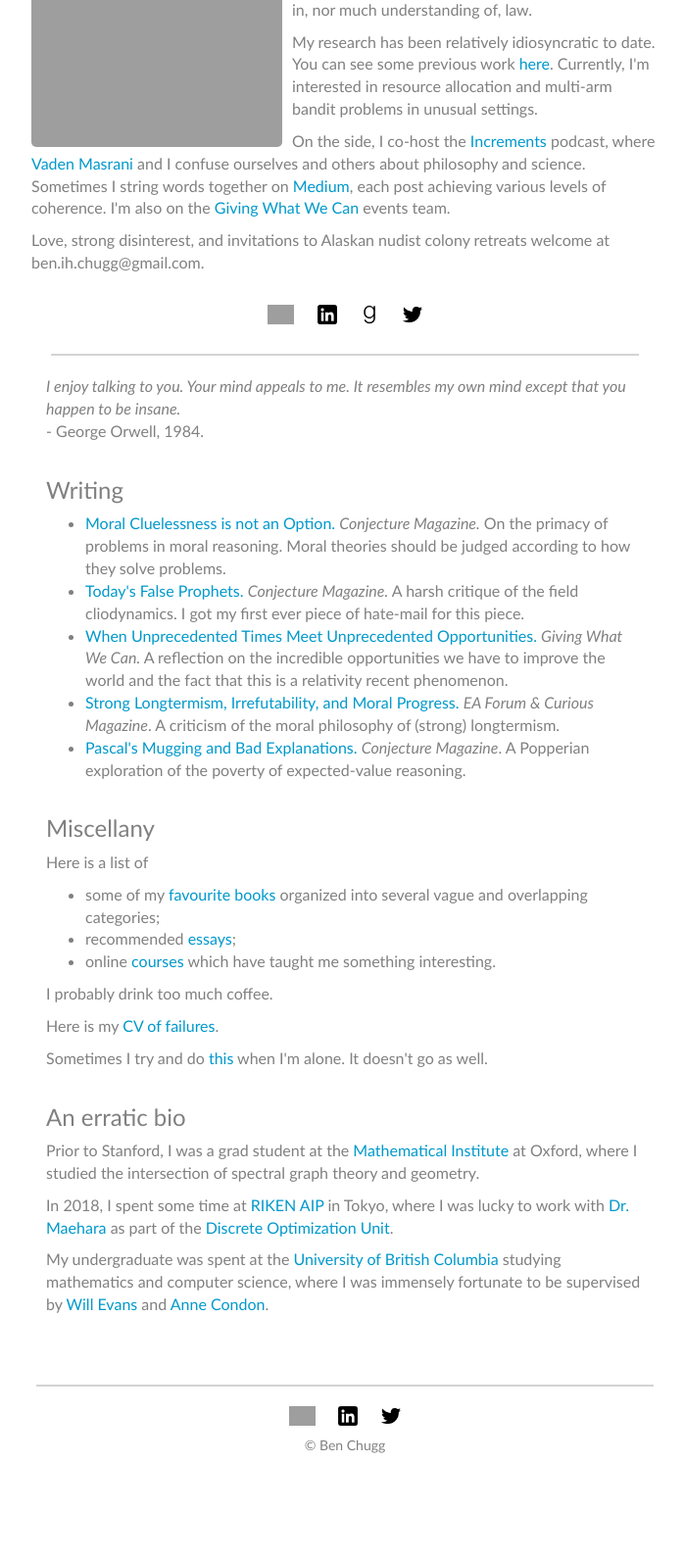
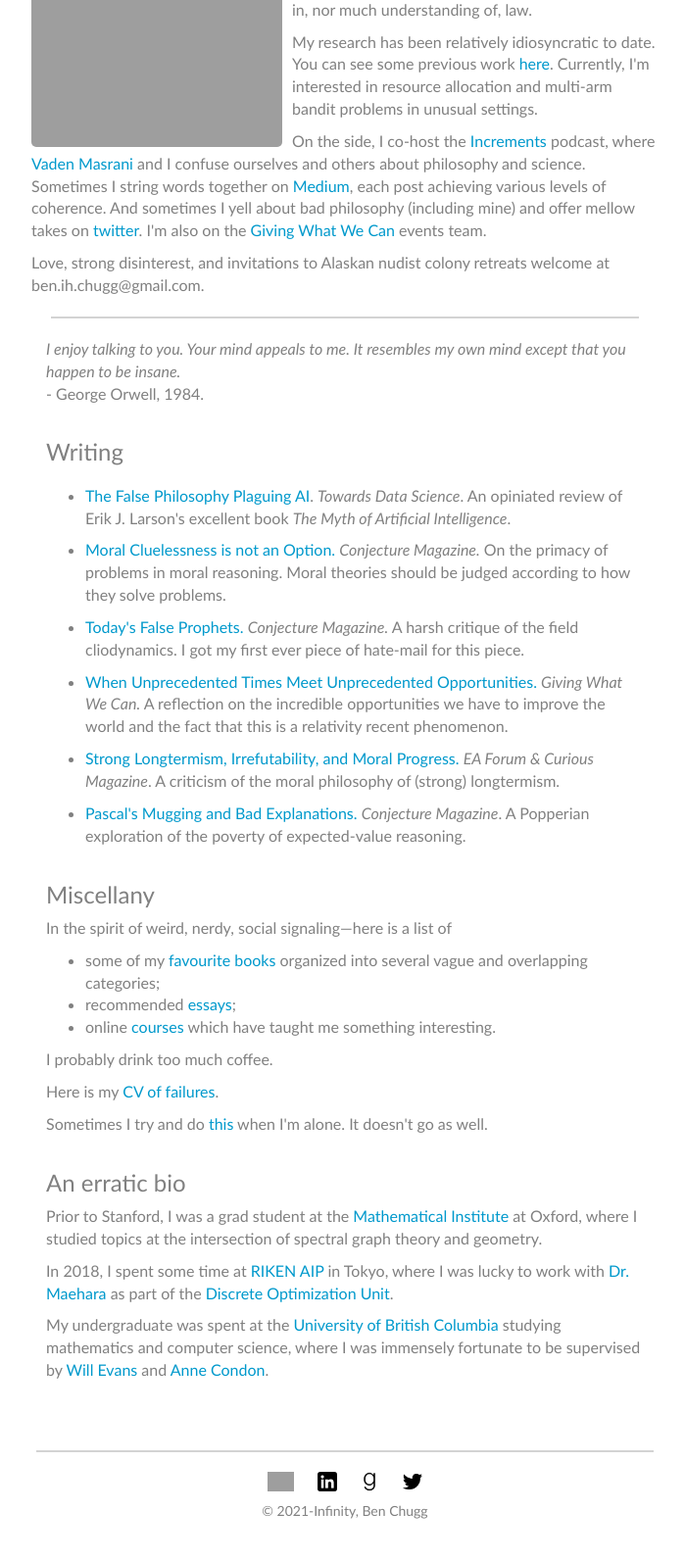
Before and after one commit to bchugg/bchugg.github.io, a PHP site: page / in a window 1280 px wide. Shown: the part 174-1766 px from the top of the page at 98% size, without its empty margins (288-987 px from the left). Before the commit the page ends 1657 px from the top, so only its background shows below. Run offline with PHP 8.4, Linux system fonts and the light colour scheme; some libraries are stand-ins or nearby versions; grey boxes are pictures that could not be loaded.

Commit message:
malicious malpotent mayhem

```diff
--- a/assets/stylesheets/main.css
+++ b/assets/stylesheets/main.css
@@ -106,8 +106,11 @@ html {
 .main-body h4, .main-body p {
   font-size: 12pt;
 }
-.main-body ul li {
+.main-body li {
   font-size: 12pt;
+}
+.main-body #writing li {
+  padding-top: 10px;
 }
 .main-body h2, .main-body h3 {
   color: gray;
--- a/assets/stylesheets/main.scss
+++ b/assets/stylesheets/main.scss
@@ -116,7 +116,7 @@ html {
 }
 
 // --------------------------------------
-// MAIN PAGE BODIES
+// MAIN PAGE
 // --------------------------------------
 
 .main-body {
@@ -131,10 +131,14 @@ html {
 	h4, p  {
 		font-size: $global_font_size;
 	}
-	ul {
+	li {
+		font-size: $global_font_size;
+	}
+	#writing {
 		li {
-			font-size: $global_font_size;
+			padding-top: 10px;
 		}
+
 	}
 	h2,h3 {
 		color: gray;
--- a/index.html
+++ b/index.html
@@ -46,20 +46,19 @@
 				</p>
 
 				<p>On the side, I co-host the <a href="https://www.incrementspodcast.com/" ref='nofollow'>Increments</a> podcast, where <a href="https://vmasrani.github.io/">Vaden Masrani</a> and I confuse ourselves and others about philosophy and science.
-					Sometimes I string words together on <a href="https://benchugg.medium.com/">Medium</a>, each post achieving various levels of coherence. I'm also on the <a href="https://www.givingwhatwecan.org/" rel='nofollow'>Giving What We Can</a> events team.
+					Sometimes I string words together on <a href="https://benchugg.medium.com/">Medium</a>, each post achieving various levels of coherence. And sometimes I yell about bad philosophy (including  mine) and offer mellow takes on <a href="https://twitter.com/BennyChugg" rel='nofollow'>twitter</a>.  I'm also on the <a href="https://www.givingwhatwecan.org/" rel='nofollow'>Giving What We Can</a> events team.
 				</p>
 
 				<p>Love, strong disinterest, and invitations to Alaskan nudist colony retreats welcome at ben.ih.chugg@gmail.com. </p>
 
-				<div class='text-center links'>
+				<!-- <div class='text-center links'>
 
 		 				 <a href="https://github.com/bchugg" rel='nofollow'><img src="./assets/images/github.png"></a>
 		 				 <a href="https://www.linkedin.com/in/ben-chugg-3a4616aa/" rel='nofollow'><img src="./assets/images/linkedin.png"></a>
 		 				 <a href="https://www.goodreads.com/user/show/90945992-ben-chugg" rel='nofollow'><img src="./assets/images/goodreads.png"></a>
-						 <!-- <a href="https://benchugg.medium.com/" rel='nofollow'><img src="./assets/images/medium.png"></a> -->
 						 <a href="https://twitter.com/BennyChugg" rel='nofollow'><img src="./assets/images/twitter.png"></a>
 
-		 		</div>
+		 		</div> -->
 
 			<div id = 'divider'></div>
 
@@ -75,7 +74,9 @@
 
 				<h3>Writing</h3>
 
-				<ul>
+				<ul id='writing'>
+					<li><a href="https://towardsdatascience.com/the-false-philosophy-plaguing-ai-bdcfd4872c45" rel='nofollow'>The False Philosophy Plaguing AI</a>. <em>Towards Data Science</em>. An opiniated review of Erik J. Larson's excellent book <em>The Myth of Artificial Intelligence</em>.
+					</li>
 					<li><a href="https://medium.com/conjecture-magazine/moral-cluelessness-is-not-an-option-382b99a7dd02" rel='nofollow'>
 						Moral Cluelessness is not an Option.</a> <em>Conjecture Magazine.</em> On the primacy of problems in moral reasoning. Moral theories should be judged according to how they solve problems. </li>
 					<li><a href="https://medium.com/conjecture-magazine/the-dangers-of-cliodynamics-c48392b4a985" rel='nofollow'>
@@ -103,7 +104,7 @@
 			 <h3>Miscellany</h3>
 
 				<p>
-					Here is a list of
+					In the spirit of weird, nerdy, social signaling&mdash;here is a list of
 					<ul>
 						<li>some of my <a href="books.html">favourite books</a> organized into several vague and overlapping categories;</li>
 						<li>recommended <a href="essays.html">essays</a>;</li>
@@ -120,7 +121,7 @@
 				<h3>An erratic bio</h3>
 				<p>
 					Prior to Stanford, I was a grad student at the <a rel='nofollow' href="https://www.maths.ox.ac.uk/">Mathematical Institute</a>
-					at Oxford, where I studied the intersection of spectral graph theory and geometry.
+					at Oxford, where I studied topics at the intersection of spectral graph theory and geometry.
 				</p>
 
 				<p>
--- a/shared/footer.html
+++ b/shared/footer.html
@@ -5,9 +5,9 @@
 
   <a href="https://github.com/bchugg" rel='nofollow'><img src="./assets/images/github.png"></a>
   <a href="https://www.linkedin.com/in/ben-chugg-3a4616aa/" rel='nofollow'><img src="./assets/images/linkedin.png"></a>
-  <a href="https://www.goodreads.com/user/show/90945992-ben-chugg"
+  <a href="https://www.goodreads.com/user/show/90945992-ben-chugg" rel='nofollow'><img src="./assets/images/goodreads.png"></a>
   <a href="https://twitter.com/BennyChugg" rel='nofollow'><img src="./assets/images/twitter.png"></a> <br>
 
-  &#169; Ben Chugg
+  &#169; 2021-Infinity, Ben Chugg
 
 </div>
```
Also changed, not shown: 1 other file.
